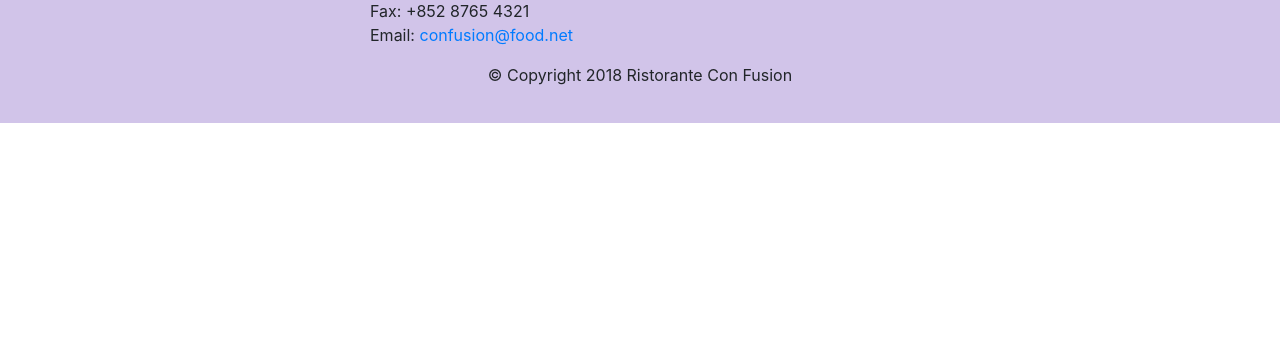
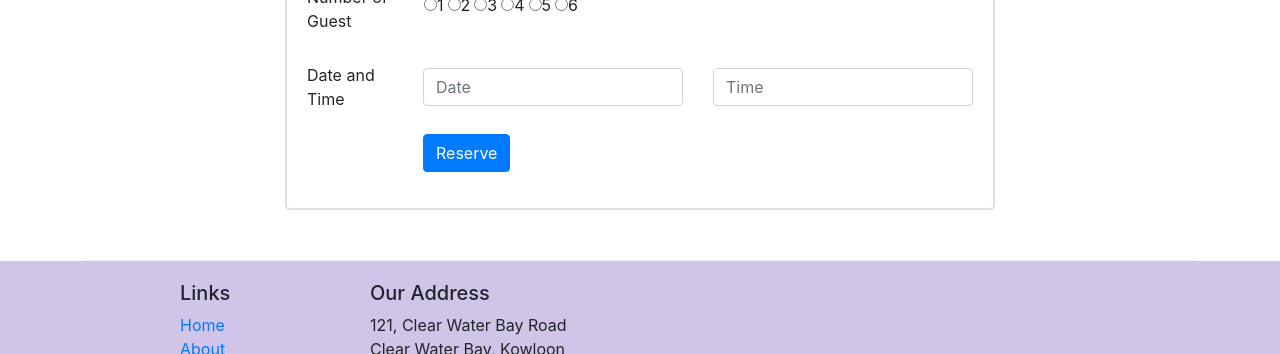
Before and after one commit to ArmaanSheikh/-Front-End-Web-UI-Frameworks-and-Tools-Bootstrap-4-Week-2, a website: page index.html in a window 1280 px wide. Shown: the part 1228-1582 px from the top of the page. Before the commit the page ends 1351 px from the top, so only its background shows below. Drawn offline with nearby package versions, Linux system fonts and the light colour scheme.

Commit message:
week 2 Assignment

```diff
--- a/index.html
+++ b/index.html
@@ -41,8 +41,11 @@
                     <h1>Ristorante con Fusion</h1>
                     <p>We take inspiration from the World's best cuisines, and create a unique fusion experience. Our lipsmacking creations will tickle your culinary senses!</p>
                 </div>
-                <div class="col-12 col-sm align-self-center">
+                <div class="col-12 col-sm-3 align-self-center">
                     <img src="img/logo.png" class="img-fluid">
+                </div>
+                <div class="col-12 col-sm-3 align-self-center">
+                    <a class="btn btn-warning btn-block" role="button" href="#reserve">Reserve Table</a>
                 </div>
             </div>
         </div>
@@ -70,8 +73,13 @@
                 <h3>This Month's Promotions</h3>
             </div>
             <div class="col-12 col-sm col-md">
-                <h2>Weekend Grand Buffet</h2>
-                <p>Featuring mouthwatering combinations with a choice of five different salads, six enticing appetizers, six main entrees and five choicest desserts. Free flowing bubbly and soft drinks. All for just $19.99 per person </p>
+                <div class="media">
+                    <div class="media-body flex-first">
+                        <h2 class="mt-0">Weekend Grand Buffet  <span class="badge badge-danger">NEW</span></h2>
+                        <p>Featuring mouthwatering combinations with a choice of five different salads, six enticing appetizers, six main entrees and five choicest desserts. Free flowing bubbly and soft drinks. All for just $19.99 per person </p>
+                    </div>
+                    <img src="img/buffet.png" alt="buffet" class="d-flex mr-3 img-thumbnail align-self-center flex-last">
+                </div>
             </div>
         </div>
 
@@ -86,6 +94,57 @@
                         <h2 class="mt-0">Alberto Somayya</h2>
                         <h4>Executive Chef</h4>
                         <p>Award winning three-star Michelin chef with wide International experience having worked closely with whos-who in the culinary world, he specializes in creating mouthwatering Indo-Italian fusion experiences. </p>
+                    </div>
+                </div>
+            </div>
+        </div>
+    </div>
+
+    <div class="container">
+        <div class="row row-content justify-content-center">
+            <div class="col col-sm-8 align-self-center">
+                <div class="card">
+                    <h4 class="card-header bg-warning text-white">Reserve a Table</h3>
+                    <div class="card card-body bg-ligth">
+                        <form id="reserve">
+                            <div class="form-group row align-item-center">
+                                <label class="col-12 col-sm-2 col-form-label">Number of Guest</label>
+                                    <div class="form-check form-check-inline col-12 col-sm ">
+                                        <label class="radio-inline ml-3">
+                                            <input type="radio" id="Radio1" value="1">1
+                                        </label>
+                                        <label class="radio-inline ml-1">
+                                            <input type="radio" id="Radio2" value="2">2
+                                        </label>
+                                        <label class="radio-inline ml-1">
+                                            <input type="radio" id="Radio3" value="3">3
+                                        </label>
+                                        <label class="radio-inline ml-1">
+                                            <input type="radio" id="Radio4" value="4">4
+                                        </label>
+                                        <label class="radio-inline ml-1">
+                                            <input type="radio" id="Radio5" value="5">5
+                                        </label>
+                                        <label class="radio-inline ml-1">
+                                            <input type="radio" id="Radio6" value="6">6
+                                        </label>
+                                    </div>
+                            </div>
+                            <div class="form-group row align-items-center">
+                                <label class="col-12 col-sm-2 col-form-label">Date and Time</label>
+                                <div class="col-12 col-sm-5">
+                                    <input type="text" placeholder="Date" class="form-control" id="date" name="date">
+                                </div>
+                                <div class="col-12 col-sm-5">
+                                    <input type="text" placeholder="Time" class="form-control" id="time" name="time">
+                                </div>
+                            </div>
+                            <div class="form-group row">
+                                <div class="offset-sm-2 col-md-10">
+                                    <button type="submit" class="btn btn-primary">Reserve</button>
+                                </div>
+                            </div>
+                        </form>
                     </div>
                 </div>
             </div>
```
